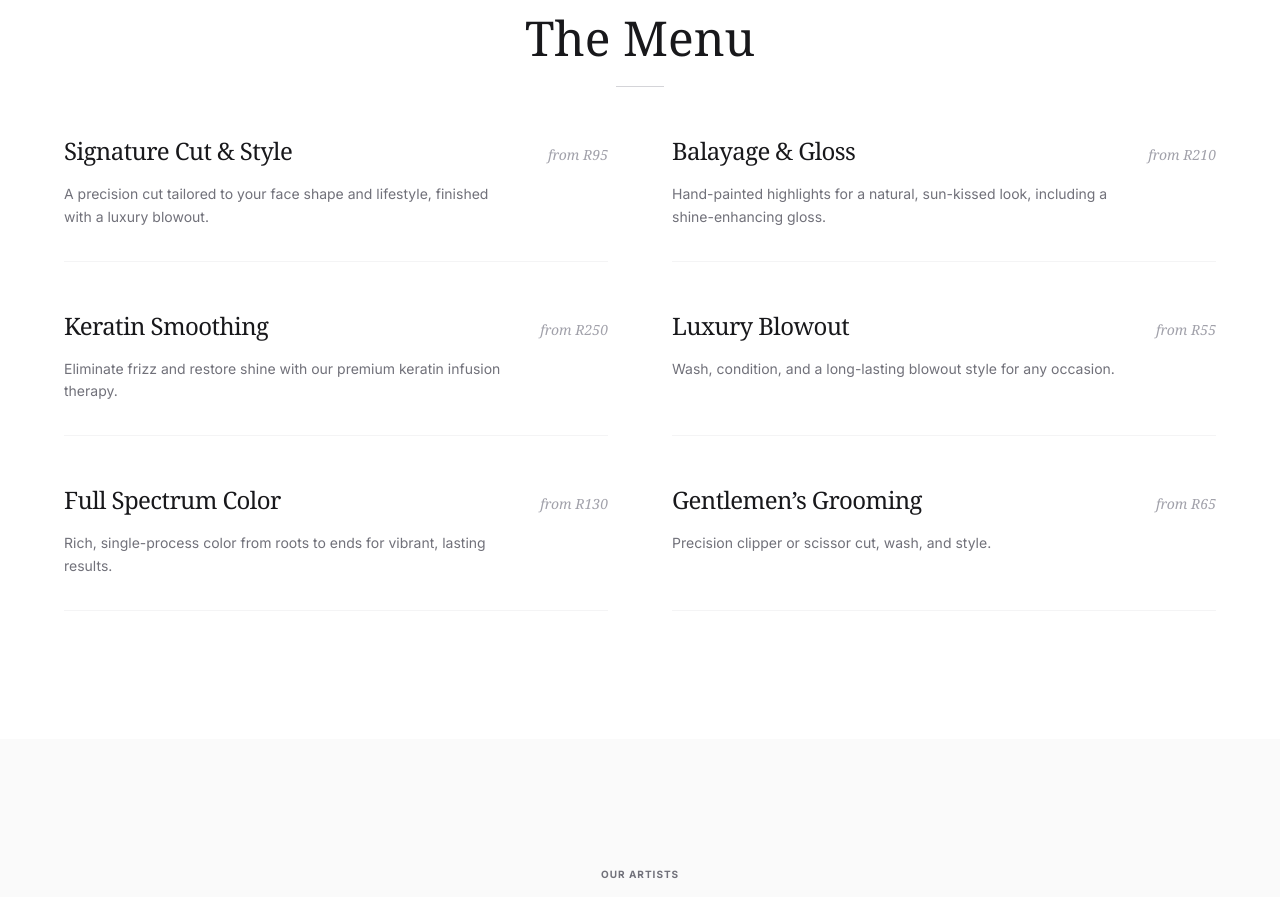
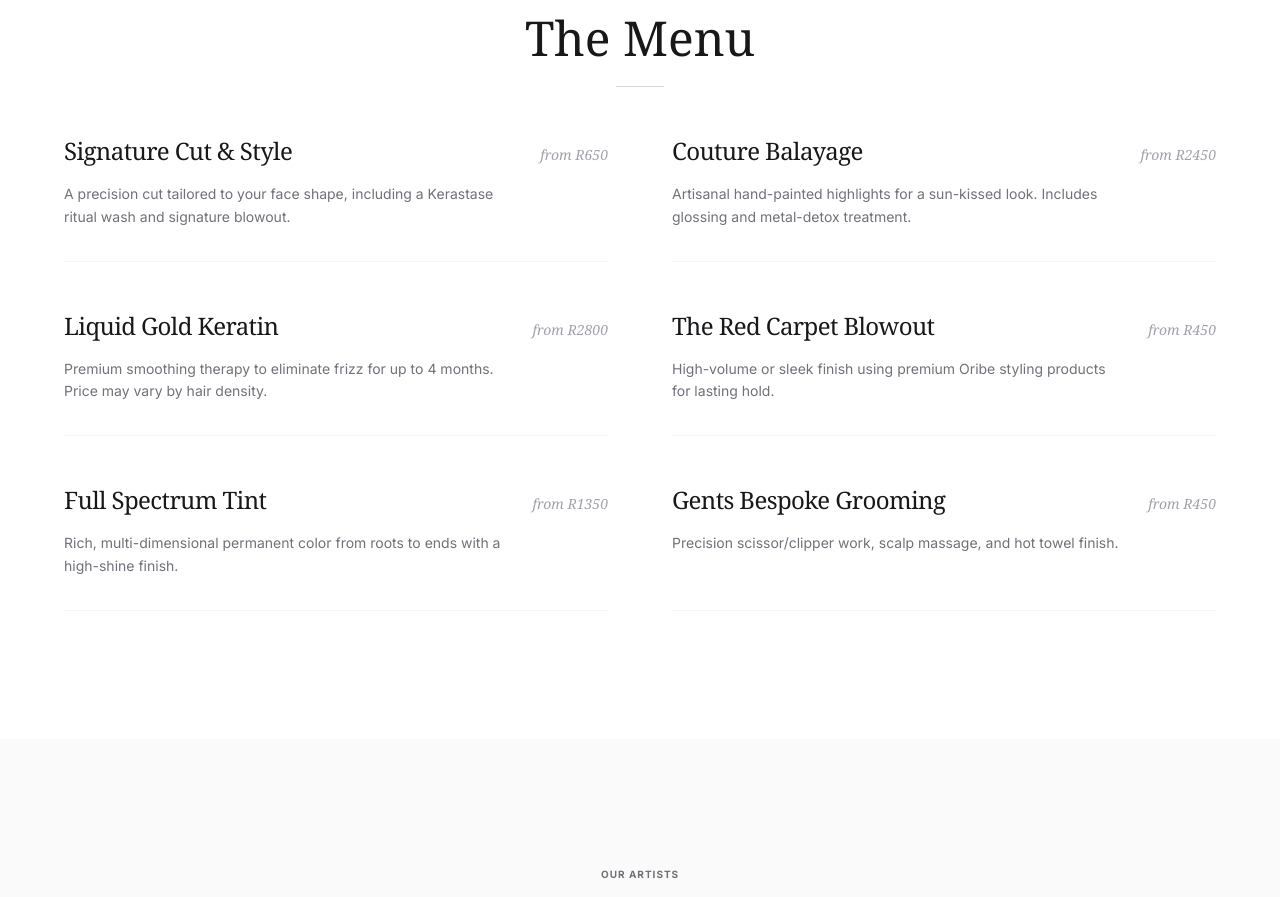
Before and after one commit to rudzie-dev/salon-website, a React (Vite) app: page / in a window 1280 px wide. Shown: the part 941-1838 px from the top of the page. Built offline with nearby package versions, Linux system fonts and the light colour scheme; a web font is replaced by a local one.

Commit message:
Update App.jsx

```diff
--- a/src/App.jsx
+++ b/src/App.jsx
@@ -7,12 +7,54 @@ import {
 
 /* --- DATA MODELS --- */
 const SERVICES = [
-  { id: 1, category: 'Haircuts', name: 'Signature Cut & Style', price: 95, duration: 60, description: 'A precision cut tailored to your face shape and lifestyle, finished with a luxury blowout.' },
-  { id: 2, category: 'Color', name: 'Balayage & Gloss', price: 210, duration: 180, description: 'Hand-painted highlights for a natural, sun-kissed look, including a shine-enhancing gloss.' },
-  { id: 3, category: 'Treatments', name: 'Keratin Smoothing', price: 250, duration: 150, description: 'Eliminate frizz and restore shine with our premium keratin infusion therapy.' },
-  { id: 4, category: 'Styling', name: 'Luxury Blowout', price: 55, duration: 45, description: 'Wash, condition, and a long-lasting blowout style for any occasion.' },
-  { id: 5, category: 'Color', name: 'Full Spectrum Color', price: 130, duration: 120, description: 'Rich, single-process color from roots to ends for vibrant, lasting results.' },
-  { id: 6, category: 'Haircuts', name: 'Gentlemen’s Grooming', price: 65, duration: 45, description: 'Precision clipper or scissor cut, wash, and style.' }
+  {
+    id: 1,
+    category: 'Haircuts',
+    name: 'Signature Cut & Style',
+    price: 650,
+    duration: 60,
+    description: 'A precision cut tailored to your face shape, including a Kerastase ritual wash and signature blowout.'
+  },
+  {
+    id: 2,
+    category: 'Color',
+    name: 'Couture Balayage',
+    price: 2450,
+    duration: 180,
+    description: 'Artisanal hand-painted highlights for a sun-kissed look. Includes glossing and metal-detox treatment.'
+  },
+  {
+    id: 3,
+    category: 'Treatments',
+    name: 'Liquid Gold Keratin',
+    price: 2800,
+    duration: 150,
+    description: 'Premium smoothing therapy to eliminate frizz for up to 4 months. Price may vary by hair density.'
+  },
+  {
+    id: 4,
+    category: 'Styling',
+    name: 'The Red Carpet Blowout',
+    price: 450,
+    duration: 45,
+    description: 'High-volume or sleek finish using premium Oribe styling products for lasting hold.'
+  },
+  {
+    id: 5,
+    category: 'Color',
+    name: 'Full Spectrum Tint',
+    price: 1350,
+    duration: 120,
+    description: 'Rich, multi-dimensional permanent color from roots to ends with a high-shine finish.'
+  },
+  {
+    id: 6,
+    category: 'Haircuts',
+    name: 'Gents Bespoke Grooming',
+    price: 450,
+    duration: 45,
+    description: 'Precision scissor/clipper work, scalp massage, and hot towel finish.'
+  }
 ];
 
 const STYLISTS = [
```
